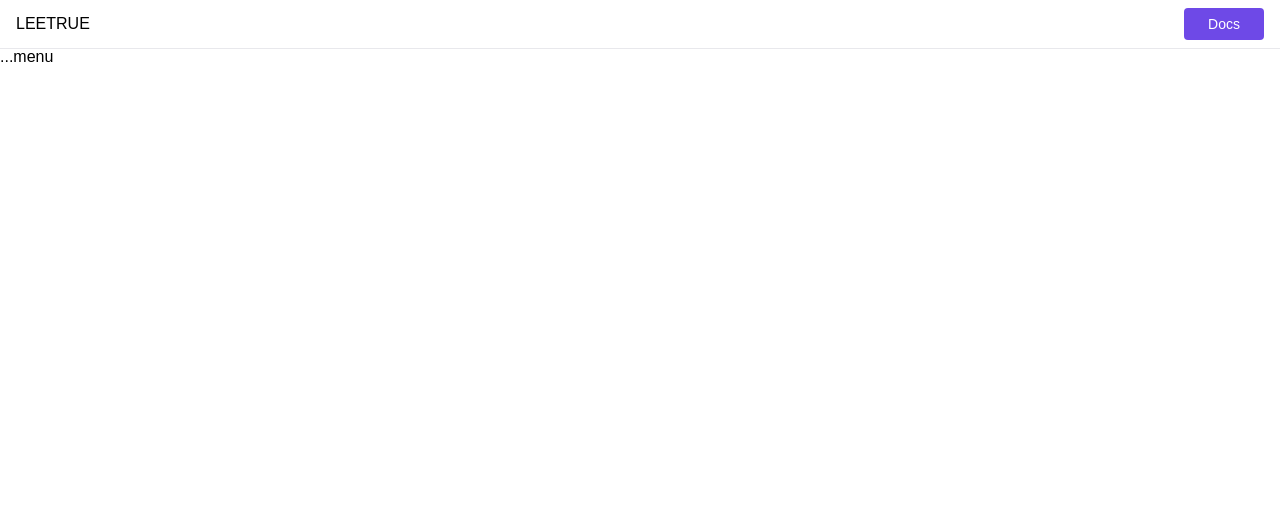
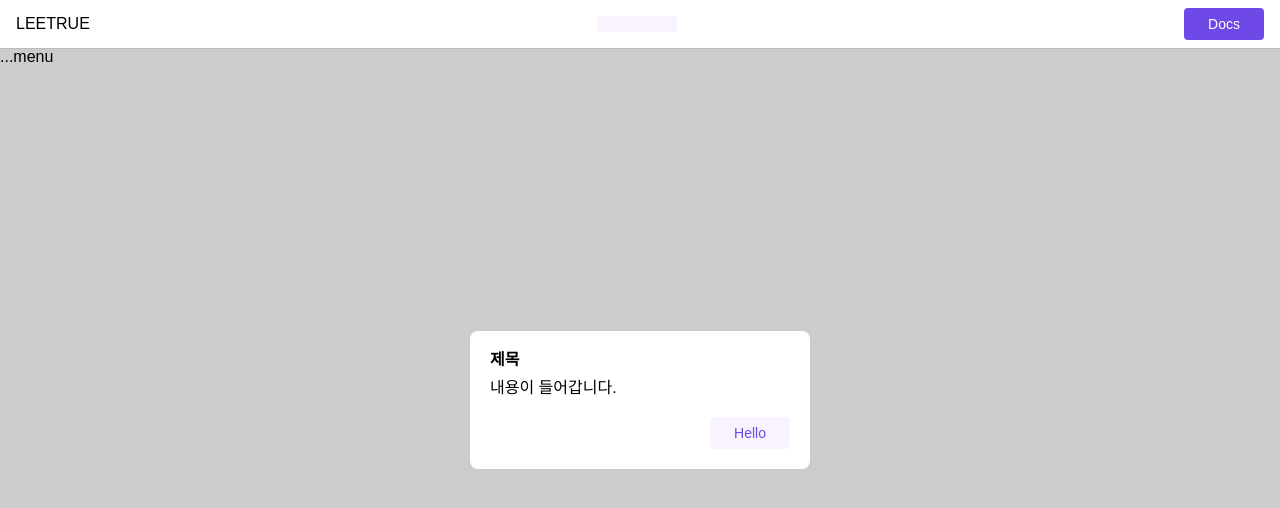
Before and after one commit to kordobby/leetrue-ui-library, a React (Vite) app: page / in a window 1280 px wide. Both pictures are taken after a click on the button "Docs". Shown: the top 508 px of the page. Built offline with nearby package versions, Linux system fonts and the light colour scheme.

Commit message:
refactor. Modal Component refactoring

```diff
--- a/src/App.tsx
+++ b/src/App.tsx
@@ -2,7 +2,6 @@ import "./App.css";
 import { Header } from "components/layout/Header";
 import { Sider } from "components/layout/Sider";
 import { Main } from "components/layout/Main";
-import { css } from "@emotion/react";
 
 // const pageLayout = css`
 //   display: flex;
--- /dev/null
+++ b/src/components/@core/modal/Modal.tsx
@@ -0,0 +1,171 @@
+import { css } from "@emotion/react";
+import Button, { ButtonProps } from "components/@elements/Button";
+import { ModalContextType } from "hooks/useModal";
+import { createContext, PropsWithChildren, useContext, useEffect, useRef } from "react";
+import ReactDom from "react-dom";
+
+type ModalType = "ALERT" | "POPUP";
+
+interface ModalContextProps extends PropsWithChildren {
+  context: ModalContextType;
+}
+const ModalContext = createContext<ModalContextType | null>(null);
+
+function ModalRoot(props: ModalContextProps) {
+  const element = document.getElementById("root-modal");
+
+  if (element === null) {
+    return null;
+  }
+
+  return <ModalContext.Provider value={props.context}>{props.children}</ModalContext.Provider>;
+}
+
+const useModalContext = () => {
+  const context = useContext(ModalContext);
+  if (!context) {
+    throw "Error";
+  }
+  return context;
+};
+
+function ModalPortal({ children }: PropsWithChildren) {
+  const element = document.getElementById("root-modal");
+
+  if (element === null) {
+    return null;
+  }
+  return ReactDom.createPortal(children, element);
+}
+
+interface ModalProps extends PropsWithChildren {
+  modalType?: ModalType;
+}
+
+const ModalLayout = (props: ModalProps) => {
+  const { modalType = "POPUP", children } = props;
+  const ref = useRef<HTMLDivElement>(null);
+  const context = useModalContext();
+
+  useEffect(() => {
+    const closeModal = (event: MouseEvent) => {
+      if (ref.current && !ref.current.contains(event.target as Node | null)) {
+        context.onClose();
+      }
+    };
+    window.addEventListener("mousedown", closeModal);
+    return () => {
+      window.addEventListener("mousedown", closeModal);
+    };
+  }, [context]);
+
+  if (!context.open) {
+    return null;
+  }
+  return (
+    <div
+      css={css`
+        width: 100%;
+        height: 100%;
+
+        position: fixed;
+        z-index: 1;
+
+        display: flex;
+        justify-content: center;
+        align-items: center;
+
+        background: rgba(0, 0, 0, 0.2);
+      `}
+    >
+      <div
+        ref={ref}
+        css={css`
+          padding: 10px 20px;
+          background-color: white;
+          border-radius: 8px;
+
+          display: flex;
+          flex-direction: column;
+
+          min-width: ${modalType === "ALERT" && "300px"};
+        `}
+      >
+        {children}
+      </div>
+    </div>
+  );
+};
+
+function ModalHeader({ children }: PropsWithChildren) {
+  return (
+    <div
+      css={css`
+        font-weight: 600;
+        padding-top: 10px;
+      `}
+    >
+      {children}
+    </div>
+  );
+}
+
+function ModalBody({ children }: PropsWithChildren) {
+  return (
+    <div
+      css={css`
+        display: flex;
+        flex-direction: column;
+
+        padding: 10px 0px;
+      `}
+    >
+      {children}
+    </div>
+  );
+}
+
+function ModalFooter({ children }: PropsWithChildren) {
+  return (
+    <div
+      css={css`
+        display: flex;
+        justify-content: flex-end;
+        gap: 8px;
+        width: 100%;
+
+        padding: 10px 0px;
+      `}
+    >
+      {children}
+    </div>
+  );
+}
+
+interface TriggerProps extends ButtonProps {}
+function ModalTrigger(props: TriggerProps) {
+  const { children, ...rest } = props;
+  const context = useModalContext();
+  const onToggle = (event: React.MouseEvent<HTMLButtonElement, MouseEvent>) => {
+    console.log("...");
+    const callback = context.open ? context.onClose : context.onOpen;
+    if (props.onClick) {
+      props.onClick(event);
+    }
+    callback();
+  };
+  return (
+    <Button onClick={onToggle} {...rest}>
+      {children}
+    </Button>
+  );
+}
+
+const Root = ModalRoot;
+const Layout = ModalLayout;
+const Header = ModalHeader;
+const Body = ModalBody;
+const Footer = ModalFooter;
+const Trigger = ModalTrigger;
+const Portal = ModalPortal;
+export { Root, Portal, Layout, Header, Body, Footer, Trigger };
--- /dev/null
+++ b/src/components/@core/modal/ModalRenderProps.tsx
@@ -0,0 +1,52 @@
+import { css } from "@emotion/react";
+import { PropsWithChildren, ReactNode } from "react";
+import ReactDom from "react-dom";
+
+const Layout = ({ children }: PropsWithChildren) => {
+  return (
+    <div
+      css={css`
+        width: 100%;
+        height: 100%;
+
+        position: fixed;
+        z-index: 1;
+
+        display: flex;
+        justify-content: center;
+        align-items: center;
+
+        background: rgba(0, 0, 0, 0.2);
+      `}
+    >
+      <div
+        css={css`
+          padding: 10px 20px;
+          background-color: white;
+          border-radius: 8px;
+
+          display: flex;
+          flex-direction: column;
+        `}
+      >
+        {children}
+      </div>
+    </div>
+  );
+};
+
+interface ModalProps extends PropsWithChildren {
+  render: ReactNode;
+  open: boolean;
+}
+
+const ModalRenderProps = ({ open, render }: ModalProps) => {
+  const element = document.getElementById("root-modal");
+
+  if (element === null || !open) {
+    return null;
+  }
+  return ReactDom.createPortal(<Layout>{render}</Layout>, element);
+};
+
+export default ModalRenderProps;
--- a/src/components/@elements/Button.tsx
+++ b/src/components/@elements/Button.tsx
@@ -38,13 +38,13 @@ const buttonSizeStyle = {
   `,
 };
 
-export interface Props extends ButtonHTMLAttributes<HTMLButtonElement> {
+export interface ButtonProps extends ButtonHTMLAttributes<HTMLButtonElement> {
   block?: boolean;
   btnType?: ButtonType;
   btnSize?: ButtonSizeType;
 }
 
-const Button = forwardRef((props: Props, ref: Ref<HTMLButtonElement>) => {
+const Button = forwardRef((props: ButtonProps, ref: Ref<HTMLButtonElement>) => {
   const { btnType = "default", btnSize = "md", block = false, children, ...rest } = props;
   const id = useId();
   return (
--- a/src/components/layout/Header.tsx
+++ b/src/components/layout/Header.tsx
@@ -1,5 +1,8 @@
 import { css } from "@emotion/react";
+import * as Modal from "components/@core/modal/Modal";
+import ModalRenderProps from "components/@core/modal/ModalRenderProps";
 import Button from "components/@elements/Button";
+import { useModal } from "hooks/useModal";
 
 const style = css`
   position: fixed;
@@ -20,12 +23,25 @@ const style = css`
 
 const logoStyle = css``;
 export function Header() {
+  const modal = useModal();
   return (
     <div css={style}>
       <div css={logoStyle}>LEETRUE</div>
-      <Button block={false} btnType="primary" onClick={() => alert("move!")}>
-        Docs
-      </Button>
+      <Button onClick={modal.onOpen}></Button>
+      <Modal.Root context={modal}>
+        <Modal.Trigger block={false} btnType="primary">
+          Docs
+        </Modal.Trigger>
+        <Modal.Portal>
+          <Modal.Layout modalType="ALERT">
+            <Modal.Header>제목</Modal.Header>
+            <Modal.Body>내용이 들어갑니다.</Modal.Body>
+            <Modal.Footer>
+              <Modal.Trigger btnType="default">Hello</Modal.Trigger>
+            </Modal.Footer>
+          </Modal.Layout>
+        </Modal.Portal>
+      </Modal.Root>
     </div>
   );
 }
--- /dev/null
+++ b/src/hooks/useModal.ts
@@ -0,0 +1,20 @@
+import { useCallback, useState } from "react";
+
+export type ModalContextType = {
+  open: boolean;
+  onOpen: () => void;
+  onClose: () => void;
+};
+export function useModal(): ModalContextType {
+  const [open, setOpen] = useState<boolean>(false);
+
+  const onOpen = useCallback(() => {
+    setOpen(true);
+  }, []);
+
+  const onClose = useCallback(() => {
+    setOpen(false);
+  }, []);
+
+  return { open, onOpen, onClose };
+}
```
Also changed, not shown: src/components/@core/Modal.tsx (deleted, +0 -137 lines), src/components/@core/modal/Modal.md (renamed from src/components/@core/Modal.md).
